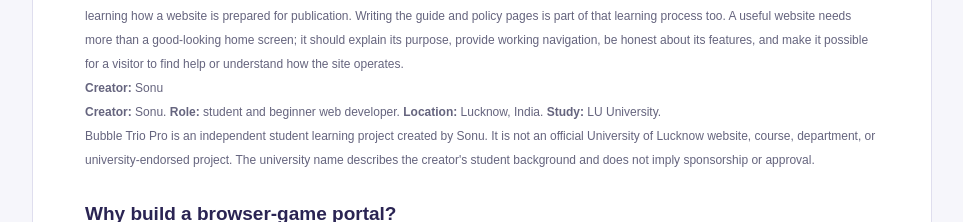
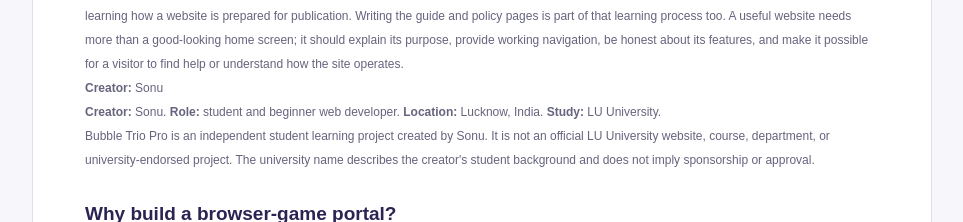
Before and after one commit to websiite01-tech/bubble-trio-pro, a Next.js app: page /about in a window 1280 px wide. Shown: the part 780-1002 px from the top of the page, without its empty margins (158-1121 px from the left). Built offline with nearby package versions, Linux system fonts and the light colour scheme; no server answers.

Commit message:
profile: clarify independent LU University student-project wording

```diff
--- a/app/site-config.js
+++ b/app/site-config.js
@@ -12,7 +12,7 @@
   city: "Lucknow, India",
   university: "LU University",
   creatorPurpose: "Bubble Trio Pro is my personal learning and training project. I am using it to improve my skills in web development, user-interface design, game logic, writing, testing, and responsible website publishing.",
-  universityDisclaimer: "Bubble Trio Pro is an independent student learning project created by Sonu. It is not an official University of Lucknow website, course, department, or university-endorsed project. The university name describes the creator's student background and does not imply sponsorship or approval.",
+  universityDisclaimer: "Bubble Trio Pro is an independent student learning project created by Sonu. It is not an official LU University website, course, department, or university-endorsed project. The university name describes the creator's student background and does not imply sponsorship or approval.",
 
   // This email is intentionally public on the Contact page. Use only an address you are comfortable publishing.
   contactEmail: "websiite01@gmail.com",
```
